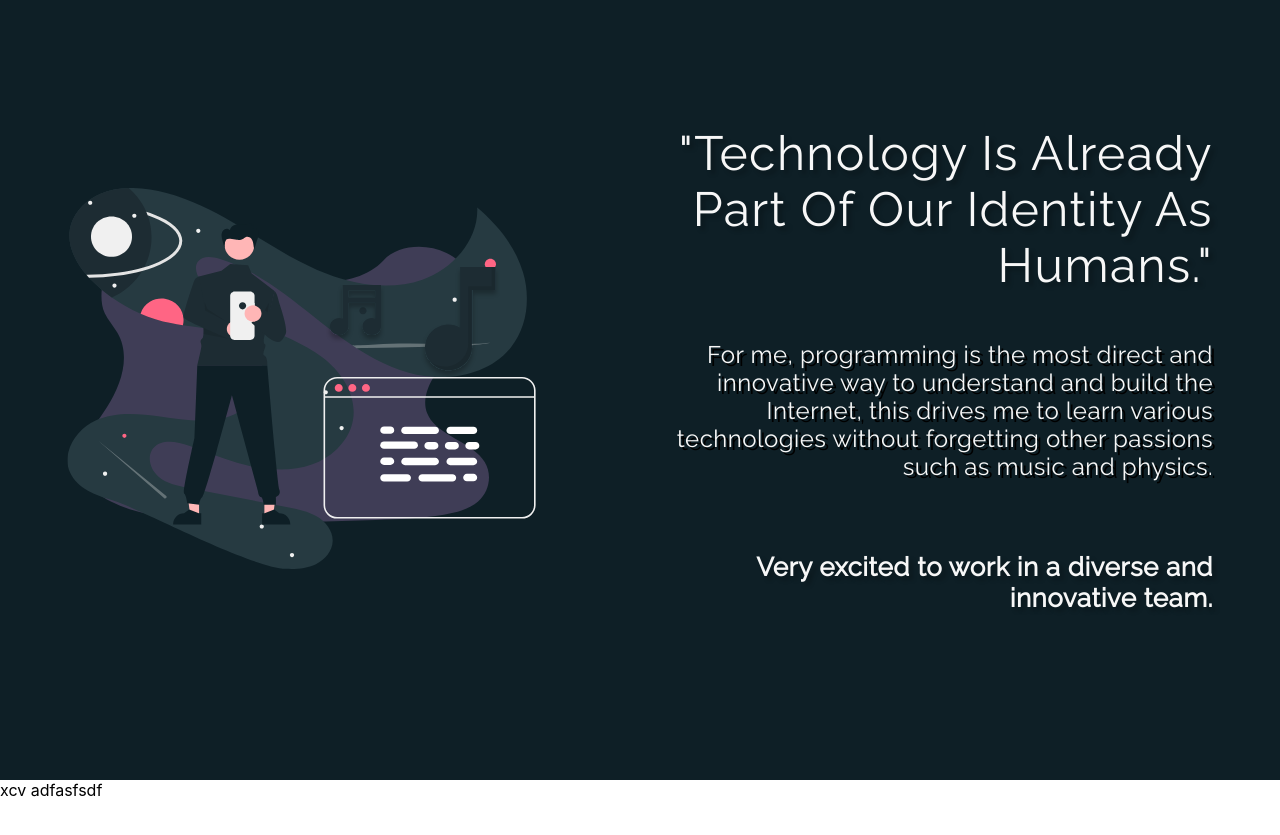
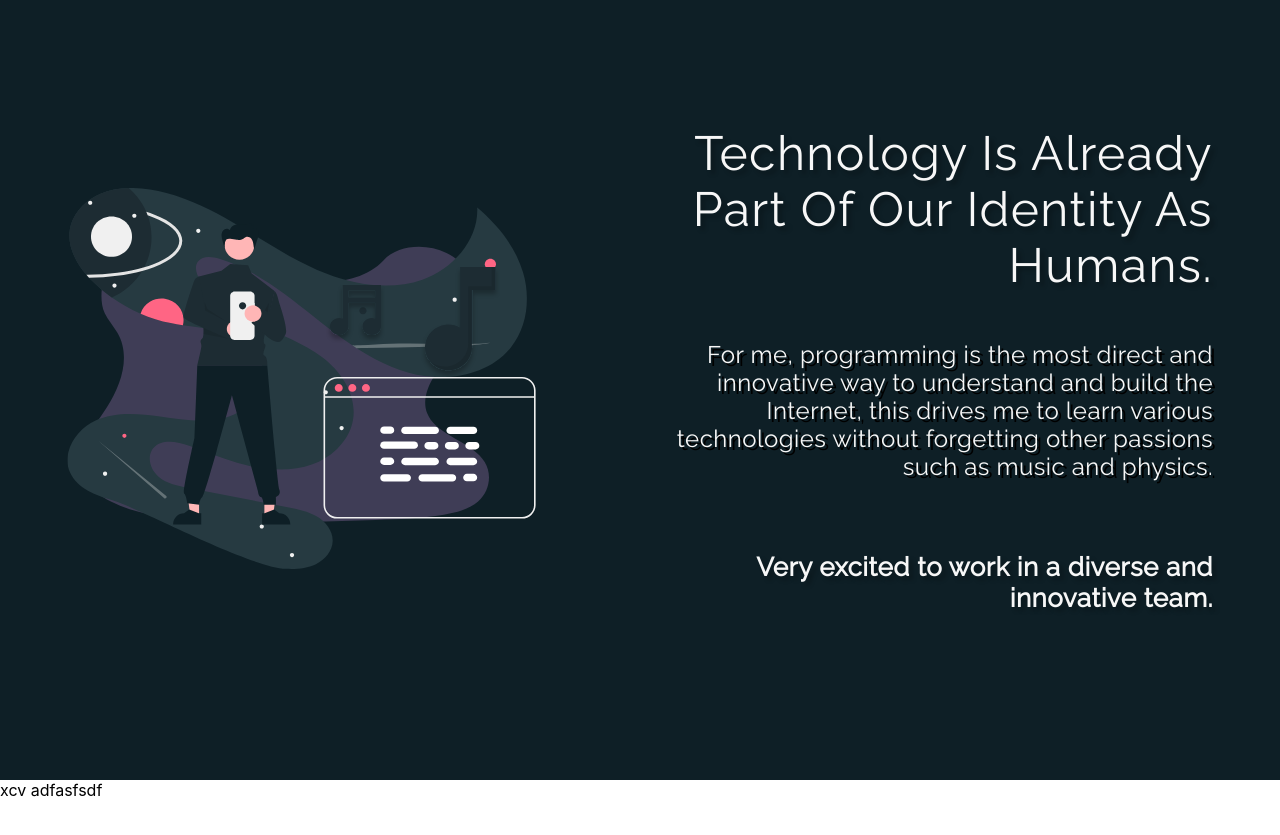
Before and after one commit to loweffort-alt/CodePortfolio, a React (Create React App) app: page / in a window 1280 px wide. Shown: the part 820-1655 px from the top of the page. Built offline with nearby package versions, Linux system fonts and the light colour scheme.

Commit message:
About sections improved

```diff
--- a/src/Components/About/About-text.js
+++ b/src/Components/About/About-text.js
@@ -59,7 +59,7 @@ h3 {
 export const TextAbout = () => {
   return <Font>
     <h1>
-    "Technology  is already part of our identity as humans."
+    Technology  is already part of our identity as humans.
     </h1>
     <h3>
     For me, programming is the most direct and innovative way to understand and build the Internet, this drives me to learn various technologies without forgetting other passions such as music and physics.
--- a/src/Components/Home/Home-footer.js
+++ b/src/Components/Home/Home-footer.js
@@ -5,7 +5,6 @@ const Footer = styled.div`
   display: flex;
   justify-content: center;
   padding-bottom: 22px;
-  cursor: pointer;
 `
 
 export const FooterHome = () => {
```
